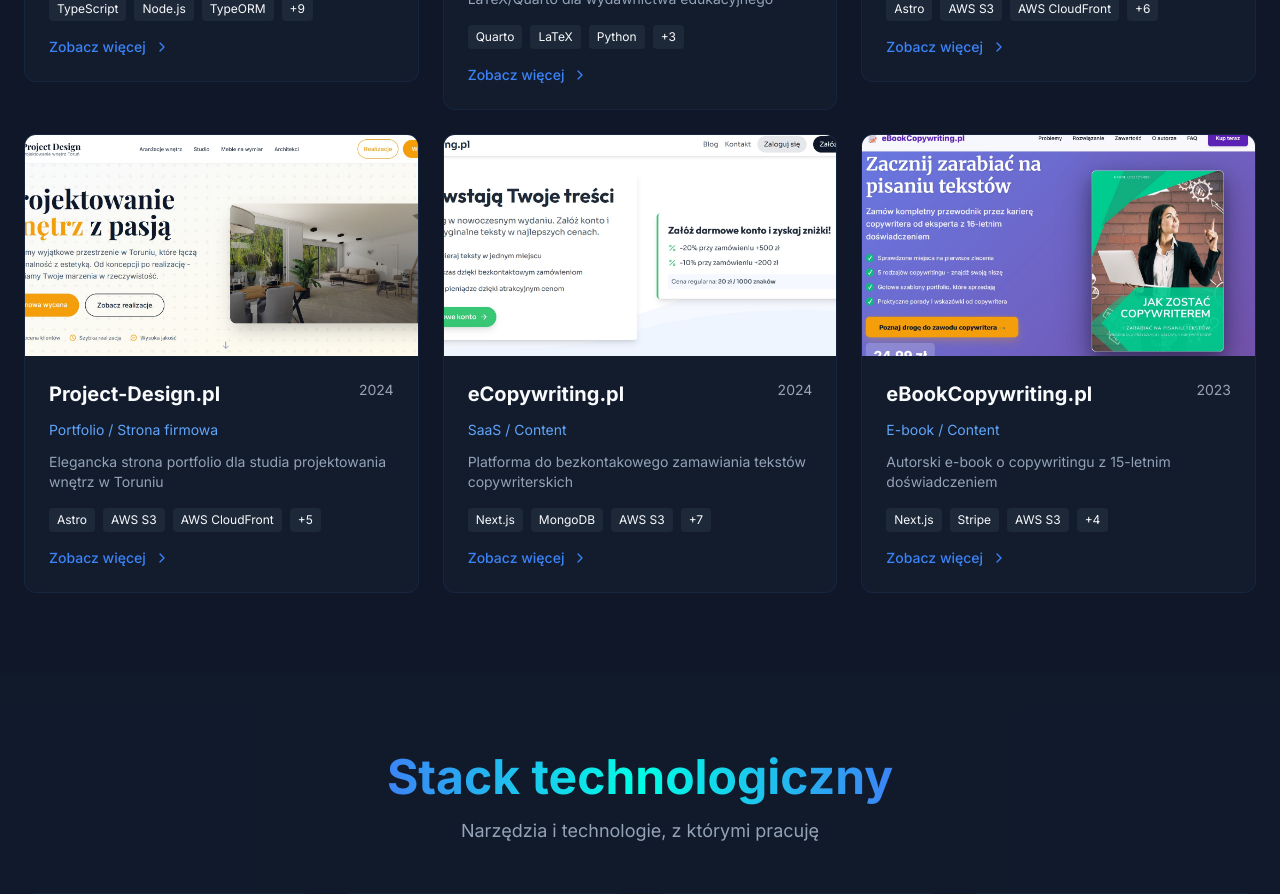
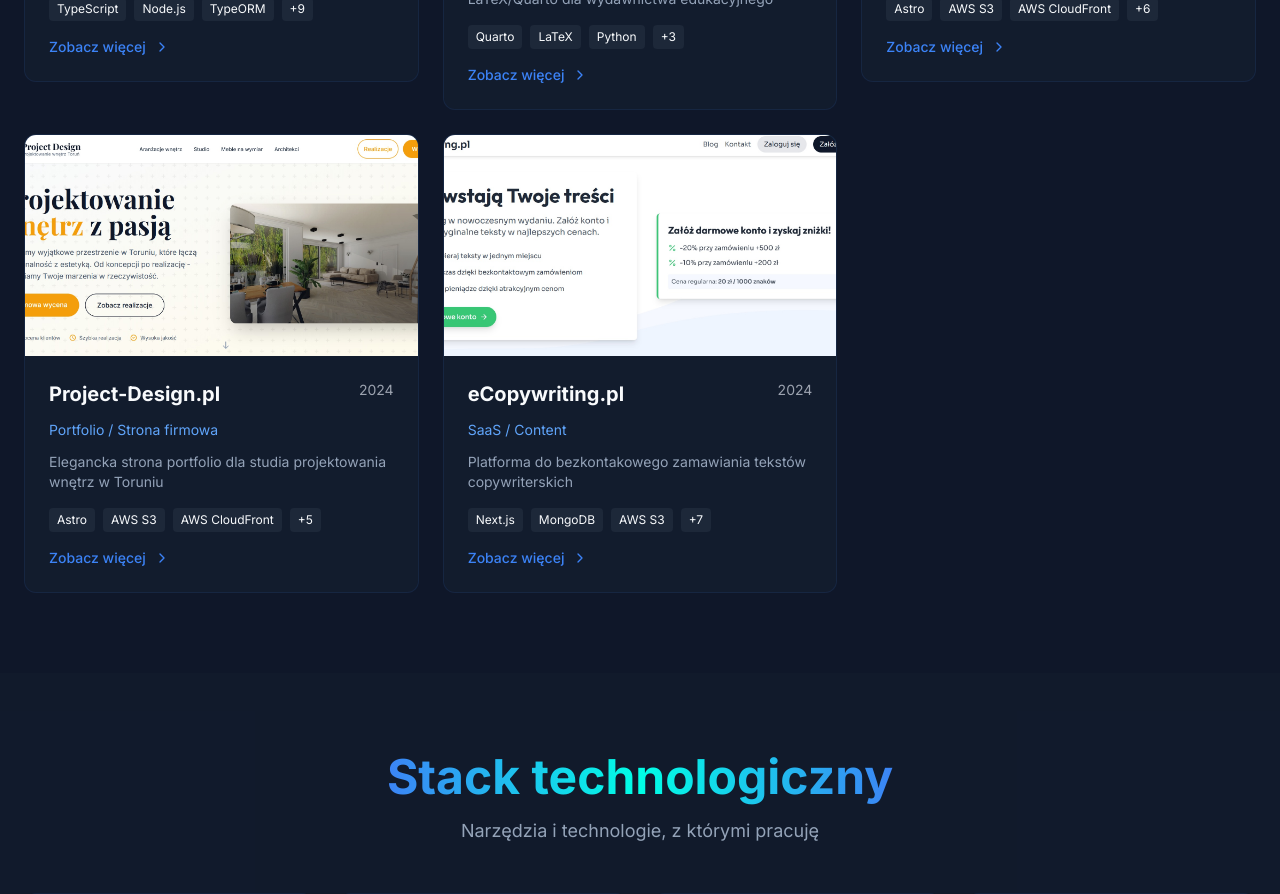
Before and after one commit to LeszczynskiKarol/karol-leszczynski-portfolio, a Next.js app: page / in a window 1280 px wide. Shown: the part 3100-3994 px from the top of the page. Built offline with nearby package versions, Linux system fonts and the light colour scheme.

Commit message:
Usunięte eBookCopywriting z portfolio

```diff
--- a/src/components/sections/projects.tsx
+++ b/src/components/sections/projects.tsx
@@ -304,32 +304,6 @@
     link: "https://ecopywriting.pl",
     year: "2024",
   },
-  {
-    id: 9,
-    title: "eBookCopywriting.pl",
-    category: "E-book / Content",
-    description: "Autorski e-book o copywritingu z 15-letnim doświadczeniem",
-    fullDescription:
-      "Kompletny przewodnik „Jak zostać copywriterem” - autorski e-book bazujący na moim 15-letnim doświadczeniu w branży. Książka zawiera praktyczne porady dla przyszłych copywriterów i pokazuje, jak krok po kroku rozpocząć oraz rozwijać się w tym zawodzie. System sprzedaży zintegrowany ze Stripe, automatyczna dostawa po płatności, hosting na AWS S3.",
-    image: "/projects/ebook.jpg",
-    technologies: [
-      "Next.js",
-      "Stripe",
-      "AWS S3",
-      "AWS CloudFront",
-      "SendGrid",
-      "LaTeX",
-      "PDF Generation",
-    ],
-    features: [
-      "40+ stron praktycznej wiedzy",
-      "Automatyczna sprzedaż przez Stripe",
-      "Natychmiastowa dostawa po płatności",
-      "Landing page z wysoką konwersją",
-    ],
-    link: "https://ebookcopywriting.pl",
-    year: "2023",
-  },
 ];
 
 export function ProjectsSection() {
```
